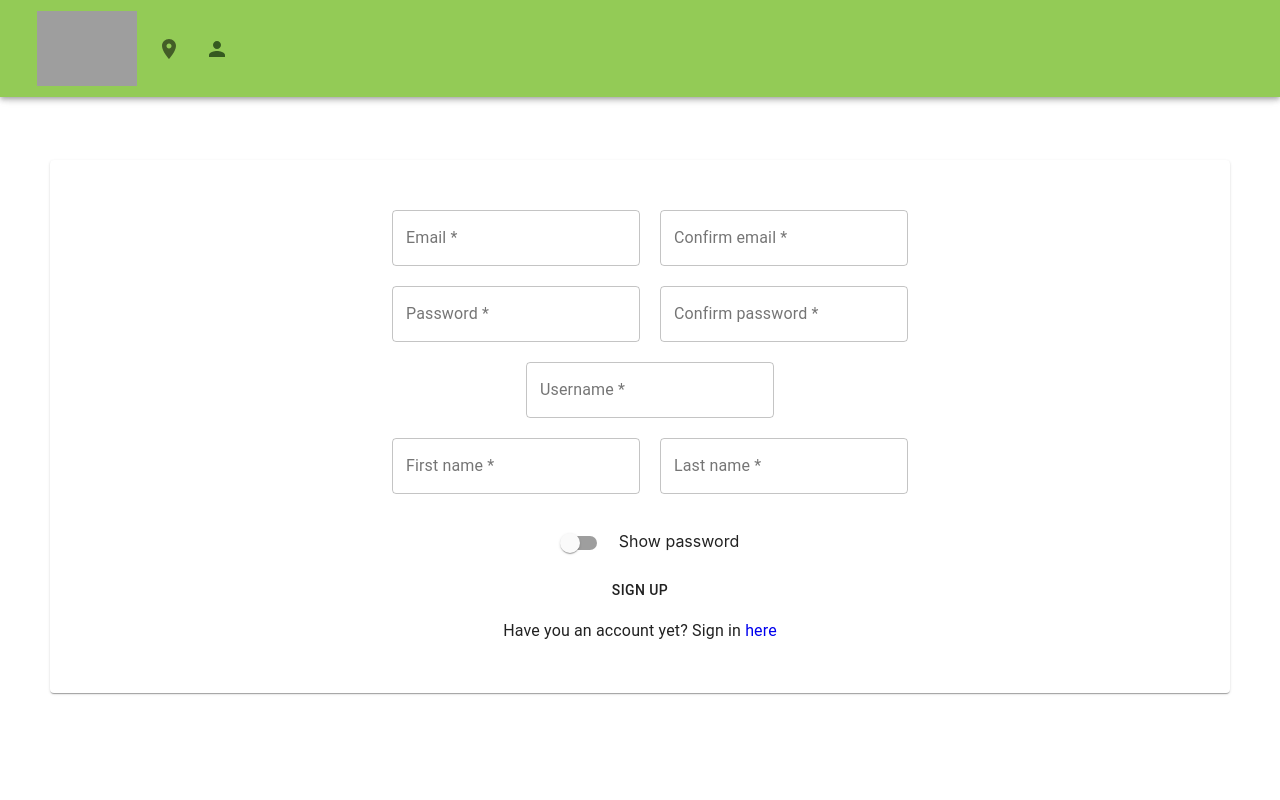
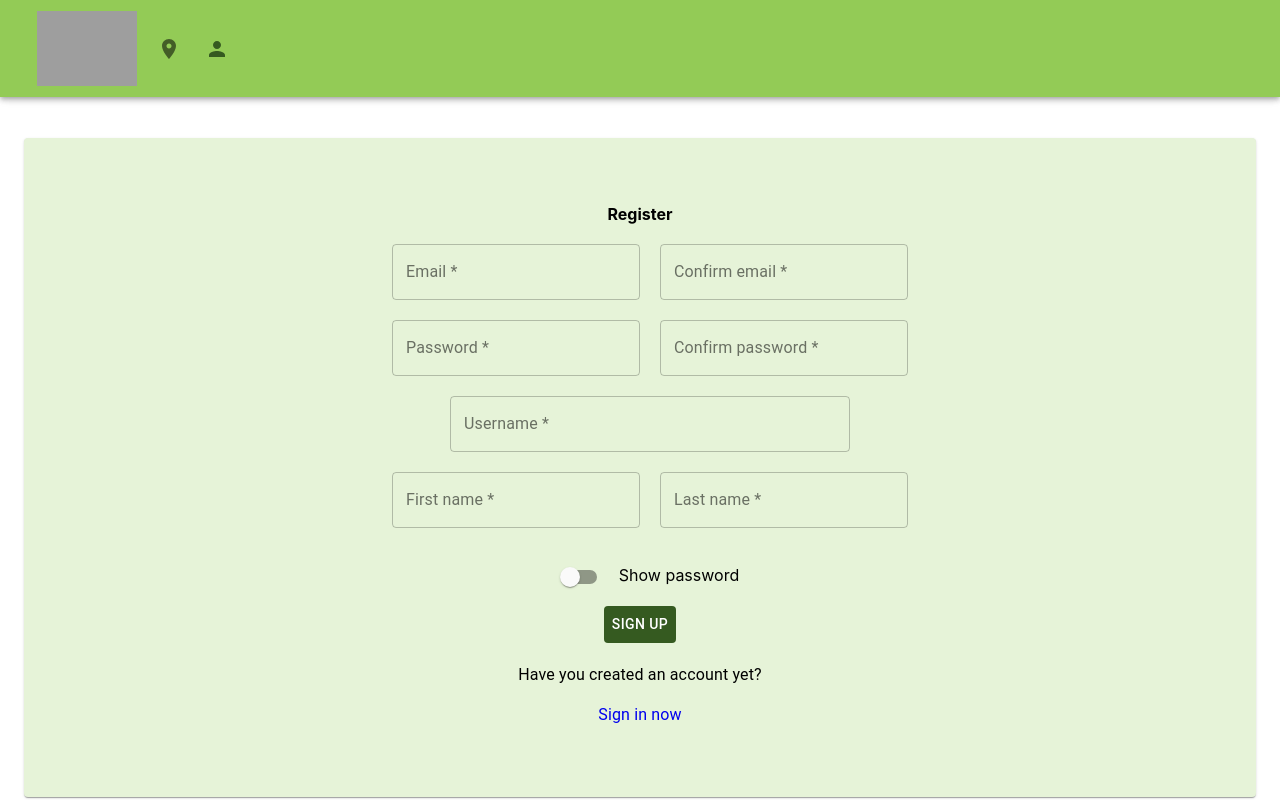
Before and after one commit to SeheranCH/Baenkli-App-Remastered-Frontend, a React (Create React App) app: page /signup in a window 1280 px wide. Built offline with nearby package versions, Linux system fonts and the light colour scheme; grey boxes are pictures that could not be loaded.

Commit message:
Fix bug with create new bench

```diff
--- a/src/components/molecules/bottomNavbar/bottomNavbar.js
+++ b/src/components/molecules/bottomNavbar/bottomNavbar.js
@@ -51,7 +51,7 @@ function BottomNavbar(props) {
     const classes = useStyles();
 
     const goToAddBench = () => {
-        props.history.push(`/bench/new`);
+        props.history.push(`/create`);
     }
 
     return (
--- a/src/components/organisms/loginForm/loginForm.js
+++ b/src/components/organisms/loginForm/loginForm.js
@@ -3,6 +3,7 @@ import { Container, Paper, Switch, TextField, Button, makeStyles, withStyles } f
 import { Formik, Form } from "formik";
 import { LoginValidationSchema } from "../../other/validation/LoginValidationSchema";
 import SessionHandlerContext from "../../other/context/SessionHandlerContext";
+import { Link } from "react-router-dom";
 
 /**
  * This is the login page
@@ -41,7 +42,7 @@ const LoginForm = props => {
       color: "#47792A",
       textAlign: "center"
     },
-    subButton: {
+    submitButton: {
       backgroundColor: "#355A20",
       color: "white",
       '&:hover': {
@@ -62,6 +63,12 @@ const LoginForm = props => {
     },
     switch: {
 
+    },
+    footer: {
+      textAlign: "center"
+    },
+    link: {
+      textDecoration: "none"
     }
   }));
 
@@ -148,14 +155,16 @@ const LoginForm = props => {
                 </div>
                 <div className={classes.formElement}>
                   <Button
-                    buttontype="default"
                     type="submit"
-                    variant="contained"
                     disabled={isSubmitting}
-                    className={classes.subButton}
+                    className={classes.submitButton}
                   >
                     Login
                   </Button>
+                </div>
+                <div className={classes.footer}>
+                  <p> Have you no account yet?</p>
+                  <Link className={classes.link} to="/signup">Sign up now</Link>
                 </div>
               </Form>
             );
--- a/src/components/organisms/userForm/UserForm.js
+++ b/src/components/organisms/userForm/UserForm.js
@@ -1,5 +1,6 @@
 import React, { useState, useEffect, useContext } from "react";
-import { makeStyles, TextField, Typography, Button, Switch, Paper } from "@material-ui/core";
+import { Link } from "react-router-dom";
+import { makeStyles, TextField, Typography, Button, Switch, Paper, Container } from "@material-ui/core";
 import { Formik } from "formik";
 import { UserValidationSchema } from "../../other/validation/UserValidationSchema";
 import UserService from "../../../service/UserService";
@@ -7,16 +8,18 @@ import SessionHandlerContext from "../../other/context/SessionHandlerContext";
 
 
 const useStyles = makeStyles((theme) => ({
+    root: {
+        marginTop: "10%"
+    },
     paper: {
-        margin: "50px",
-        marginTop: "150px",
-        padding: "30px"
+        flexGrow: 1,
+        paddingTop: "50px",
+        paddingBottom: "50px",
+        background: "#e6f3d8",
+        color: "black",
     },
     title: {
-        marginTop: "20px",
-        textAlign: "center",
-        color: "#87C4F4",
-
+        textAlign: "center"
     },
     inputs: {
         textAlign: "center",
@@ -40,7 +43,16 @@ const useStyles = makeStyles((theme) => ({
     footer: {
         textAlign: "center",
         margin: "20px"
+    },
+    submitButton: {
+        backgroundColor: "#355A20",
+        color: "white",
+        '&:hover': {
+          backgroundColor: "#47792A",
+          color: '#FFF'
         }
+
+      },
 }));
 
 const UserForm = ({ initialObject, modeRegister, goToLogin }) => {
@@ -62,10 +74,8 @@ const UserForm = ({ initialObject, modeRegister, goToLogin }) => {
         // eslint-disable-next-line
     }, [showPassword])
 
-
-
-
     return (
+        <Container className={classes.root}>
             <Paper className={classes.paper}>
                 <Formik
                     initialValues={initialObject}
@@ -76,7 +86,7 @@ const UserForm = ({ initialObject, modeRegister, goToLogin }) => {
                         delete dto.emailRepeat;
                         delete dto.passwordRepeat;
                         console.log('DTO ', dto)
-                    if (modeRegister) {
+                        {/* if (modeRegister) {
                             dto = { ...dto, username: values.email }
                             console.log('ZEIG ', dto)
                             UserService.create(dto)
@@ -95,14 +105,18 @@ const UserForm = ({ initialObject, modeRegister, goToLogin }) => {
                                     console.error('Error in UserForm: ', err);
                                 })
 
-                    }
+                        } */}
                     }}
                 >
-                {({ handleSubmit, errors, touched, handleChange, initialValues, dirty, values }) => {
+                    {({ handleSubmit, errors, touched, handleChange, initialValues, isSubmitting, values }) => {
                         return (
                             <form method="post" onSubmit={handleSubmit} onChange={handleChange}>
+                                <p className={classes.title}>
+                                    <b>
+                                        Register
+                                    </b>
+                                </p>
                                 <div className={classes.inputs}>
-                                {console.log('ERRORS ', initialValues)}
                                     <TextField
                                         id="email"
                                         name="email"
@@ -164,6 +178,7 @@ const UserForm = ({ initialObject, modeRegister, goToLogin }) => {
                                         helperText={touched.username ? errors.username : null}
                                         className={classes.input}
                                         defaultValue={initialValues.username != null ? initialValues.username : null}
+                                        style={{ width: "400px" }}
                                     />
                                 </div>
                                 <div className={classes.inputs}>
@@ -205,6 +220,8 @@ const UserForm = ({ initialObject, modeRegister, goToLogin }) => {
                                     <Typography />
                                     <Button
                                         type="submit"
+                                        disabled={isSubmitting}
+                                        className={classes.submitButton}
                                     >
                                         {modeRegister ?
                                             "Sign up"
@@ -212,8 +229,9 @@ const UserForm = ({ initialObject, modeRegister, goToLogin }) => {
                                     </Button>
                                     <Typography className={classes.helperText}>
                                         {modeRegister &&
-                                        <div>
-                                            Have you an account yet? Sign in <a className={classes.link} href={"/login"}>here</a>
+                                            <div className={classes.footer}>
+                                                <p> Have you created an account yet?</p>
+                                                <Link className={classes.link} to="/login">Sign in now</Link>
                                             </div>
                                         }
                                     </Typography>
@@ -223,6 +241,7 @@ const UserForm = ({ initialObject, modeRegister, goToLogin }) => {
                     }}
                 </Formik>
             </Paper>
+        </Container>
     );
 };
 export default UserForm;
--- a/src/components/other/router/router.js
+++ b/src/components/other/router/router.js
@@ -5,6 +5,7 @@ import LoginPage from "../../pages/loginPage/LoginPage";
 import CardPage from "../../pages/cardPage/CardPage";
 import MapsPage from "../../pages/mapsPage/MapsPage";
 import RegisterPage from "../../pages/registerPage/RegisterPage";
+import NewBenchPage from "../../pages/newBenchPage/NewBenchPage";
 
 const Router = () => {
   return (
@@ -13,7 +14,8 @@ const Router = () => {
       <Route exact path="/login" component={LoginPage} />
       <Route exact path="/bench/:id" component={CardPage} />
       <Route exact path="/maps" component={MapsPage} />
-      <Route exact path="/signup" component={RegisterPage} />
+      <Route exact path="/signup" component={RegisterPage}/>
+      <Route exact path="/create" component={NewBenchPage} />
     </Switch>
   );
 };
--- /dev/null
+++ b/src/components/pages/newBenchPage/NewBenchPage.js
@@ -0,0 +1,21 @@
+import React, { Fragment } from "react";
+import Navbar from "../../molecules/navbar/Navbar";
+import CardForm from "../../organisms/cardForm/CardForm";
+import Grid from "@material-ui/core/Grid"
+
+const NewBenchPage = () => {
+
+    return (
+
+
+        <Fragment>
+            <Navbar />
+            <Grid container spacing={3} justify="center" alignItems="center">
+                <Grid item xs={4}>
+                    <CardForm modeCreate />
+                </Grid>
+            </Grid>
+        </Fragment>
+    )
+}
+export default NewBenchPage;
```
Also changed, not shown: src/components/organisms/cardForm/cardForm.js (+23 -15 lines). Lines whose indentation alone changed are shown as unchanged.
